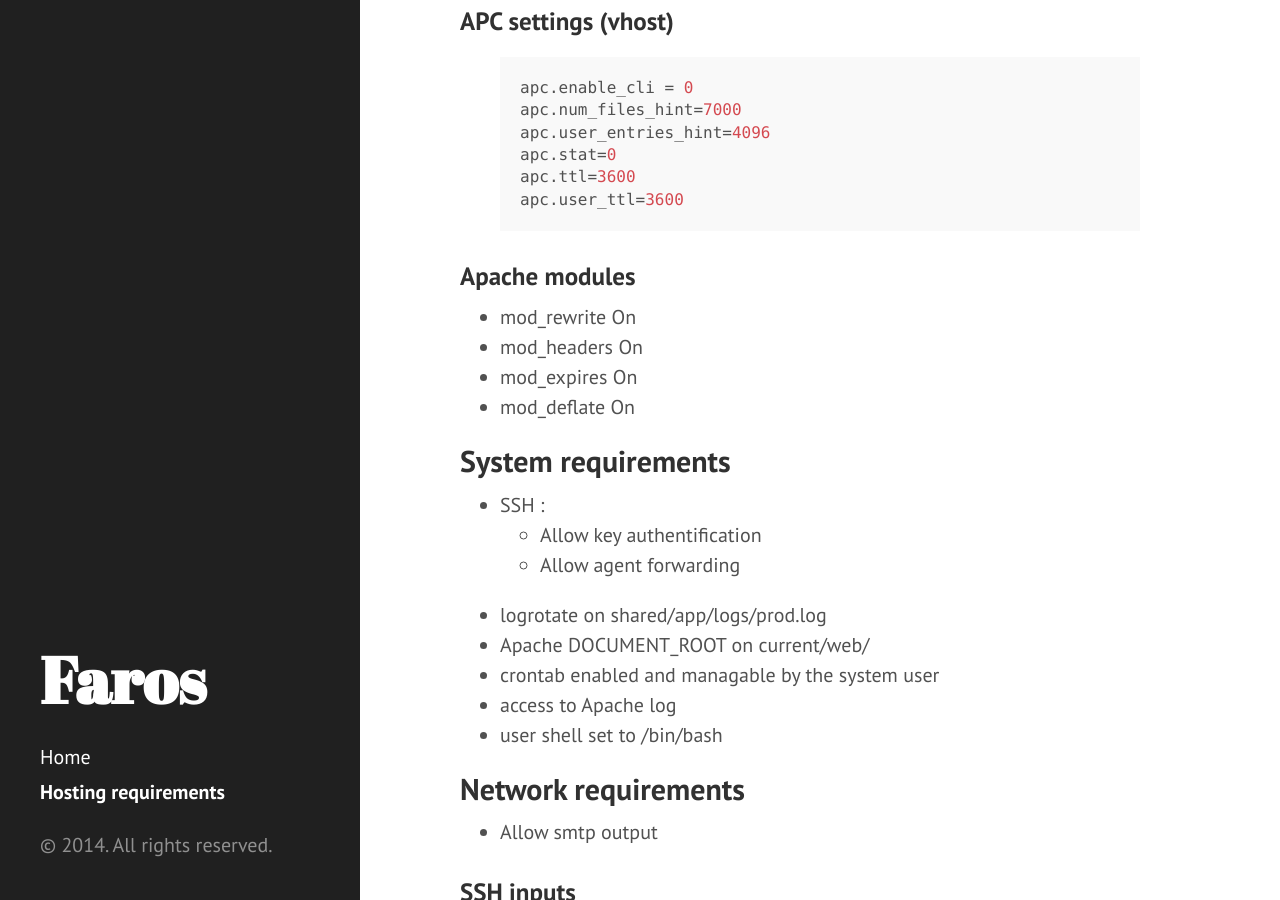
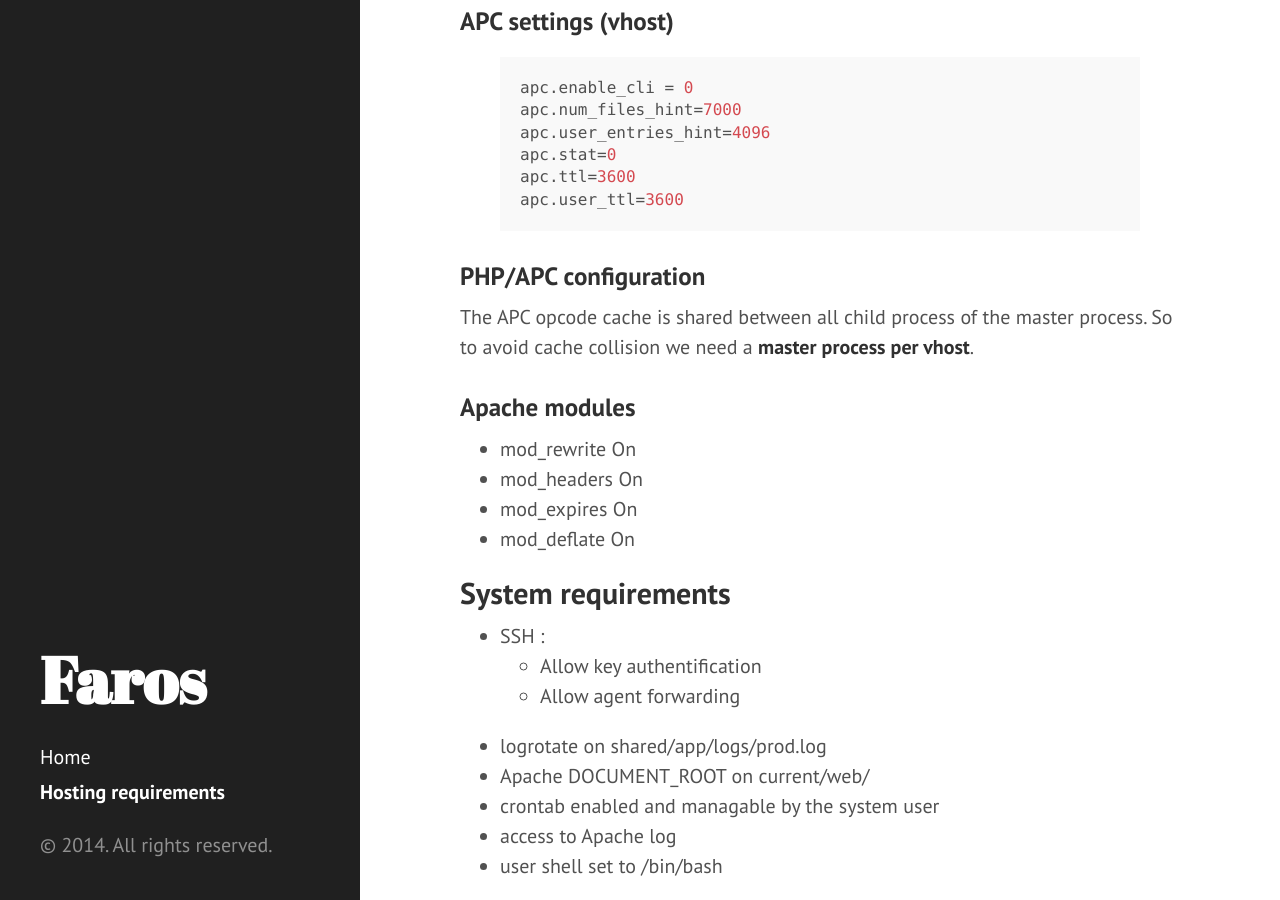
Before and after one commit to le-phare/le-phare.github.io, a Jekyll site: the page built from requirements.md, in a window 1280 px wide and 900 px high, scrolled down 1465 px. Built offline with Jekyll 4.4.1, drawn with Linux system fonts in a browser that asks for light colours; Markdown is read by kramdown in place of the engine named in the settings.

Commit message:
We need a master process per vhost

```diff
--- a/requirements.md
+++ b/requirements.md
@@ -64,6 +64,10 @@ apc.ttl=3600
 apc.user_ttl=3600
 {% endhighlight %}
 
+### PHP/APC configuration
+
+The APC opcode cache is shared between all child process of the master process. So to avoid cache collision we need a **master process per vhost**.
+
 ### Apache modules
 
    * mod_rewrite On
```
